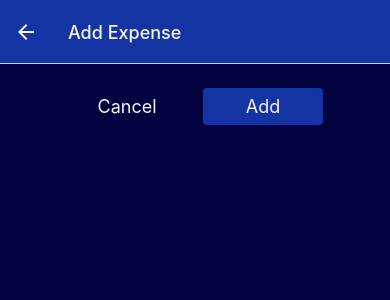
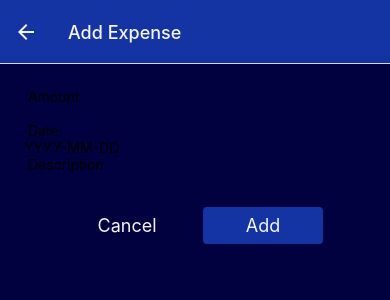
Before and after one commit to sarahmarie1976/Time_Expense_Tracker_App, a React Native app: screen /ManageExpense in a window 390 px wide. Shown: the top 300 px of the page. Built offline with nearby package versions, Linux system fonts and the light colour scheme.

Commit message:
:pencil: created form for adding an expense.

```diff
--- a/components/ManageExpense/ExpenseForm.js
+++ b/components/ManageExpense/ExpenseForm.js
@@ -1,9 +1,32 @@
 import { StyleSheet, View } from "react-native";
 
+import Input from "./Input";
+
 function ExpenseForm() {
+  function amountChangeHandler() {}
+
    return(
     <View >
-
+      <Input
+        label='Amount'
+        textInputConfig={{
+          KeyboardType: 'decimal-pad',
+          onChangeText: amountChangeHandler,
+      }} />
+      <Input
+        label='Date'
+        textInputConfig={{
+          placeholder: 'YYYY-MM-DD',
+          maxlength: 10,
+          onChangeText: () => {}
+        }} />
+      <Input
+        label='Description'
+        textInputConfig={{
+          multiline: true,
+        //   autoCorrect: false // default is true
+        autoCapitalizes: 'sentences'
+        }} />
     </View>
     )
 }
--- a/screens/ManageExpenseScreen.js
+++ b/screens/ManageExpenseScreen.js
@@ -1,11 +1,12 @@
 import { useContext, useLayoutEffect } from "react";
-import { StyleSheet, Text, View } from "react-native";
+import { StyleSheet, View } from "react-native";
 import IconButton from "../components/UI/IconButton";
 
 import { GlobalStyles } from "../constants/styles";
 
 import Button from "../components/UI/Button";
 import { ExpensesContext } from "../store/expenses-context";
+import ExpenseForm from "../components/ManageExpense/ExpenseForm";
 
 function ManageExpenseScreen({route, navigation}) {
   const expensesCtx = useContext(ExpensesContext)
@@ -50,6 +51,7 @@
 
     return(
      <View style={styles.container} >
+       <ExpenseForm  />
         <View style={styles.buttons} >
             <Button style={styles.button} mode='flat' onPress={cancelHandler} >Cancel</Button>
             <Button style={styles.button} onPress={confirmHandler} >{isEditing ? 'Update' : 'Add'}</Button>
```
